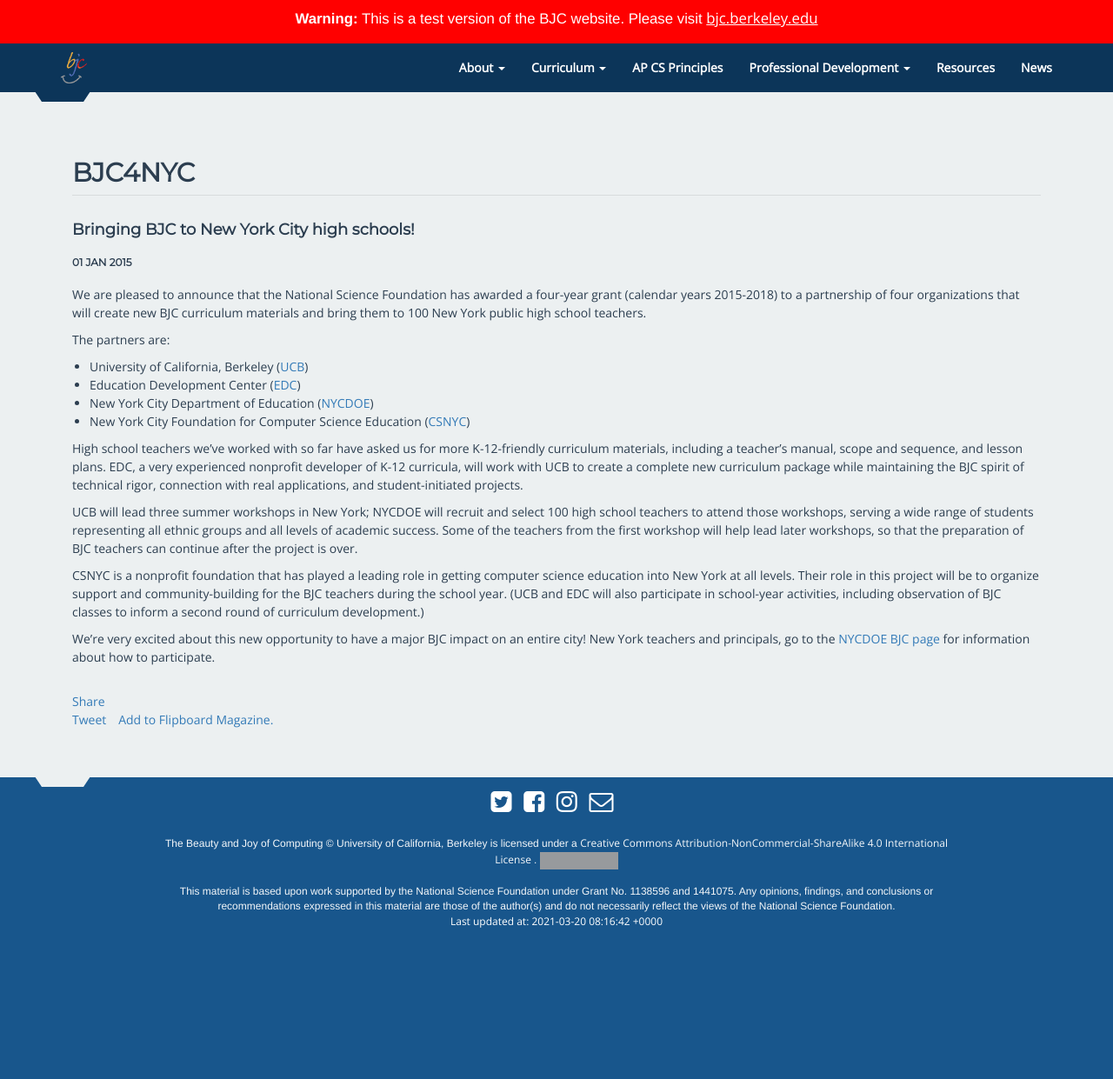
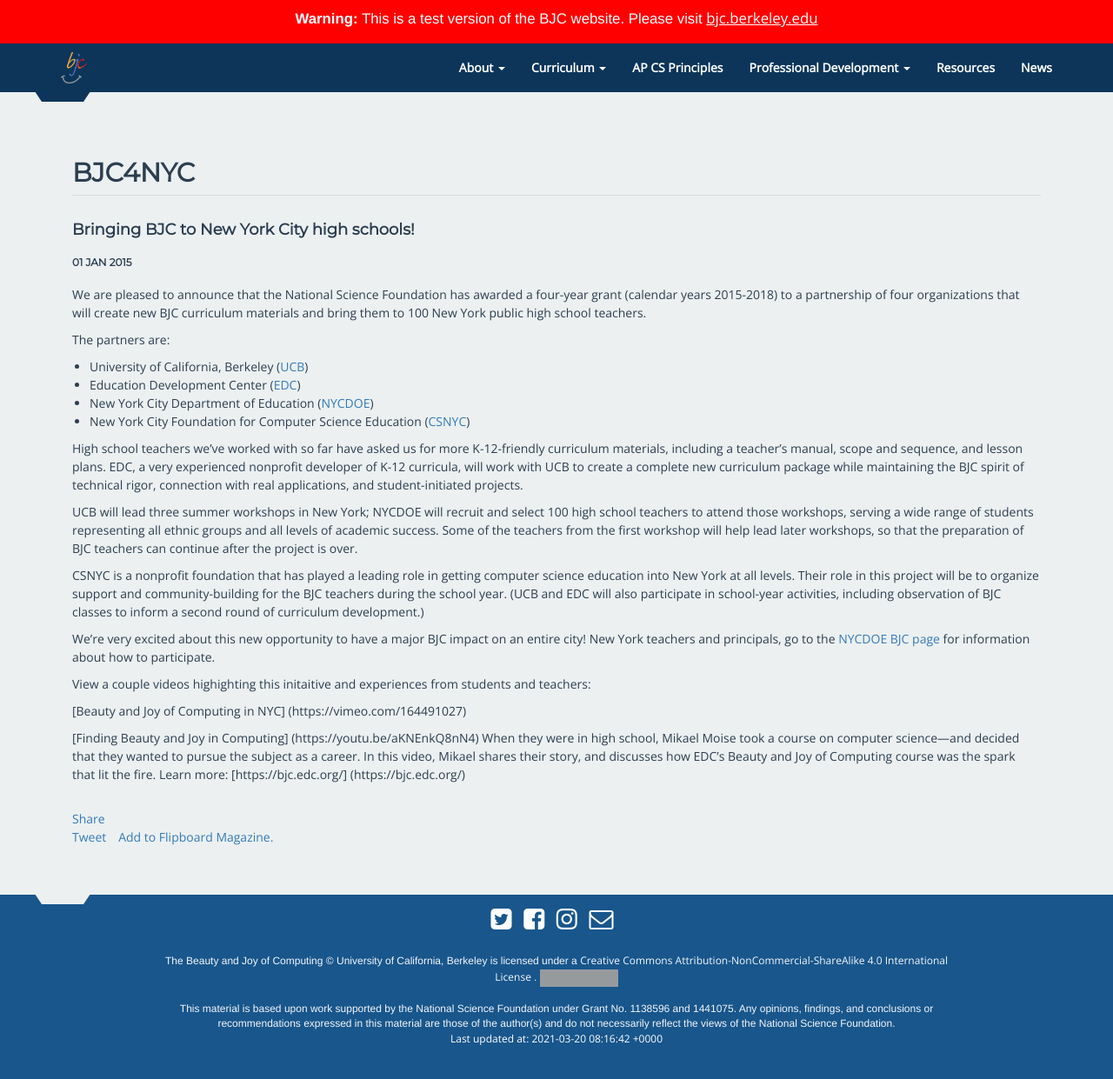
Before and after one commit to beautyjoy/beautyjoy.github.io, a Jekyll site: the page built from _posts/2015-01-01-bjc-for-new-york.md, in a window 1280 px wide and 1242 px high. Shown: the whole window at 87% size. Built offline with Jekyll 4.4.1, drawn with Linux system fonts in a browser that asks for light colours; comment, search, counter and statistics services are not loaded; grey boxes are pictures that could not be loaded.

Commit message:
adding videos

```diff
--- a/_posts/2015-01-01-bjc-for-new-york.md
+++ b/_posts/2015-01-01-bjc-for-new-york.md
@@ -26,3 +26,10 @@
 CSNYC is a nonprofit foundation that has played a leading role in getting computer science education into New York at all levels. Their role in this project will be to organize support and community-building for the BJC teachers during the school year. (UCB and EDC will also participate in school-year activities, including observation of BJC classes to inform a second round of curriculum development.)
 
 We're very excited about this new opportunity to have a major BJC impact on an entire city! New York teachers and principals, go to the [NYCDOE BJC page](https://sepnyc.org/apcs) for information about how to participate.
+
+View a couple videos highighting this initaitive and experiences from students and teachers:
+
+[Beauty and Joy of Computing in NYC] (https://vimeo.com/164491027)
+
+[Finding Beauty and Joy in Computing] (https://youtu.be/aKNEnkQ8nN4)
+When they were in high school, Mikael Moise took a course on computer science—and decided that they wanted to pursue the subject as a career. In this video, Mikael shares their story, and discusses how EDC’s Beauty and Joy of Computing course was the spark that lit the fire. Learn more: [https://bjc.edc.org/] (https://bjc.edc.org/)
```
